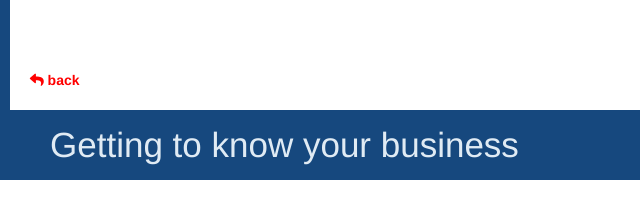
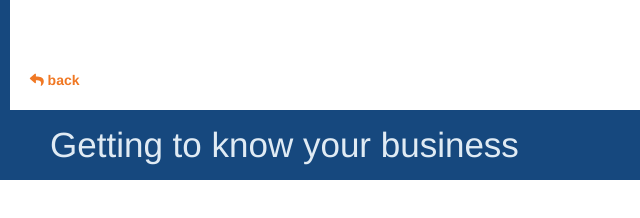
Before and after one commit to deepakkoirala/ubank, a plain HTML site: page index.html in a window 1280 px wide. Shown: the part 500-718 px from the top of the page, 0-640 px from the left. Drawn offline with nearby package versions, Linux system fonts and the light colour scheme; some packages are replaced by stand-ins of ours.

Commit message:
change back link color

```diff
--- a/css/style.css
+++ b/css/style.css
@@ -66,7 +66,7 @@ form {
 }
 .goback {
   left:2%;
-  color:red;
+  color:#F07824;
 }
 .gonext {
   right:15%;
```
